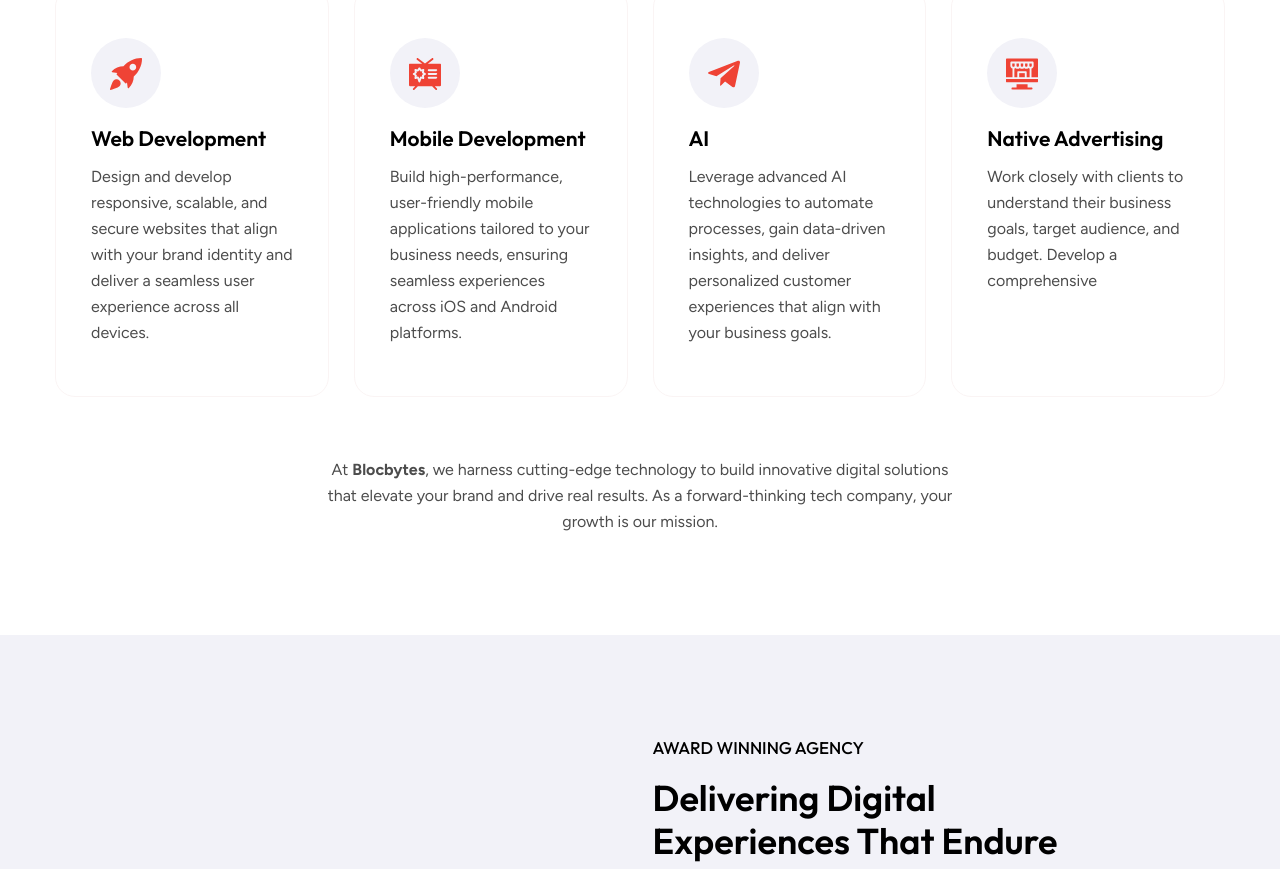
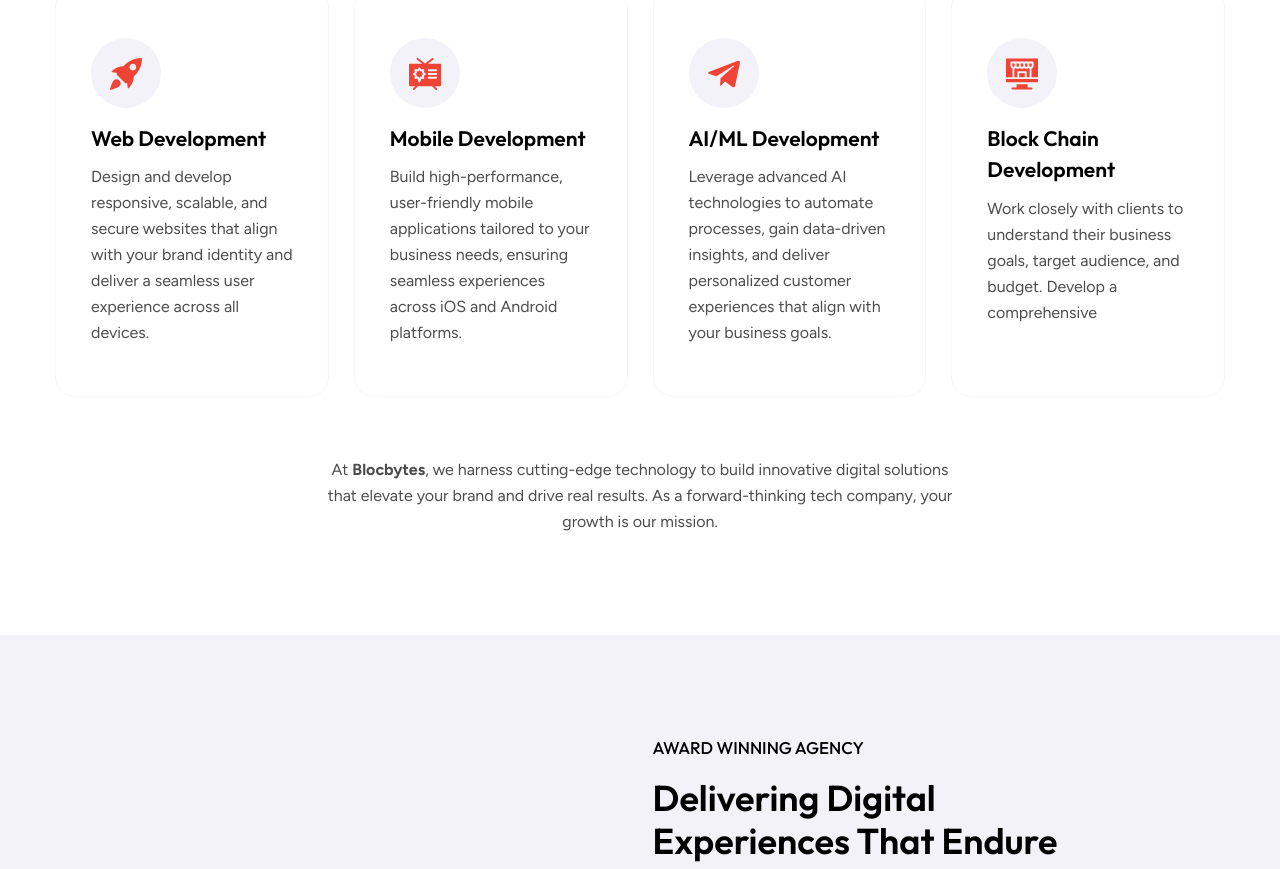
Before and after one commit to arslan7676/blockbytes, a Next.js app: page / in a window 1280 px wide. Shown: the part 1520-2389 px from the top of the page. Built offline with nearby package versions, Linux system fonts and the light colour scheme.

Commit message:
updated code

```diff
--- a/src/components/Home/TraditionalOfflineAdAgency/WhatWeDo.tsx
+++ b/src/components/Home/TraditionalOfflineAdAgency/WhatWeDo.tsx
@@ -141,7 +141,7 @@ const WhatWeDo = () => {
               </div>
 
               <h3 className="text-black text-[20px] md:text-[21px] font-semibold mb-[10px]">
-                AI
+                AI/ML Development
               </h3>
               <p>
                 Leverage advanced AI technologies to automate processes,
@@ -217,7 +217,7 @@ const WhatWeDo = () => {
               </div>
 
               <h3 className="text-black text-[20px] md:text-[21px] xl:text-[21px] 2xl:text-[22px] font-semibold mb-[10px]">
-                Native Advertising
+                Block Chain Development
               </h3>
               <p>
                 Work closely with clients to understand their business goals,
```
